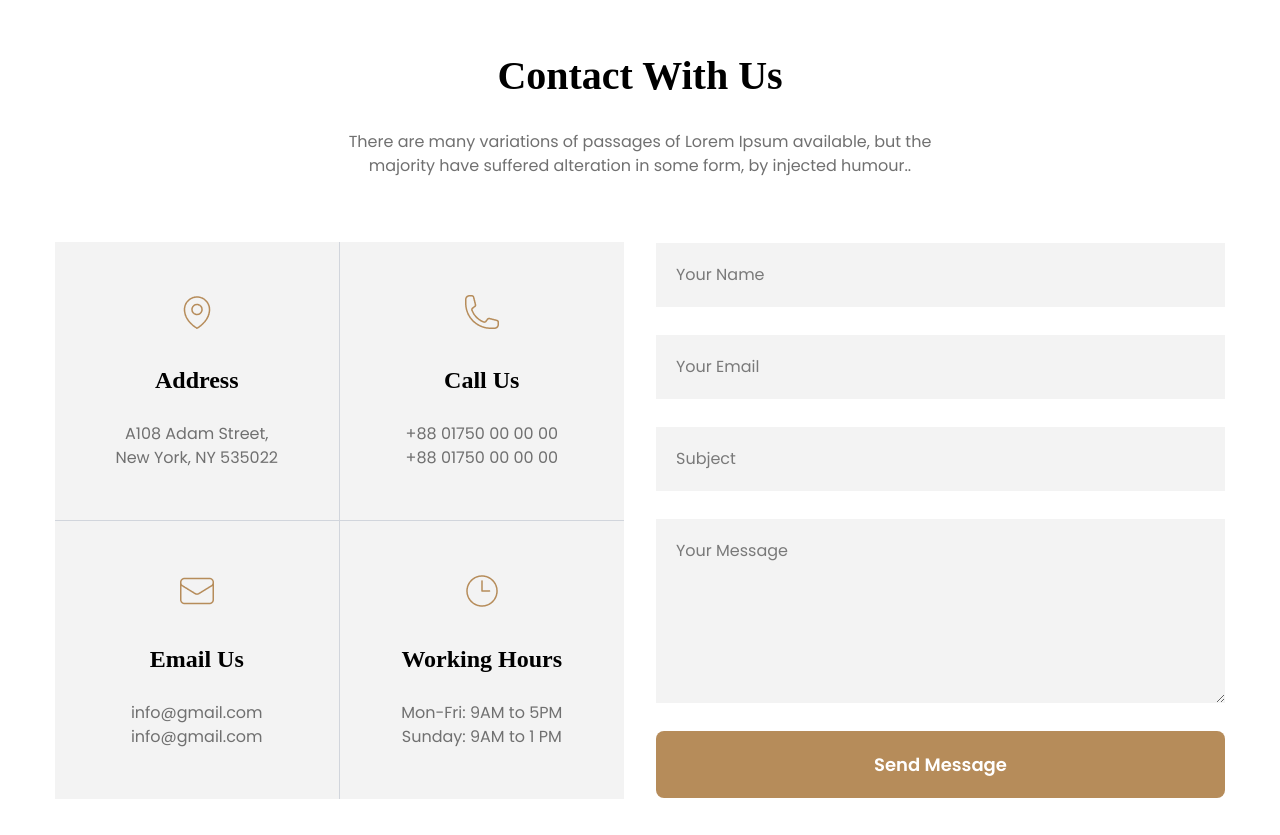
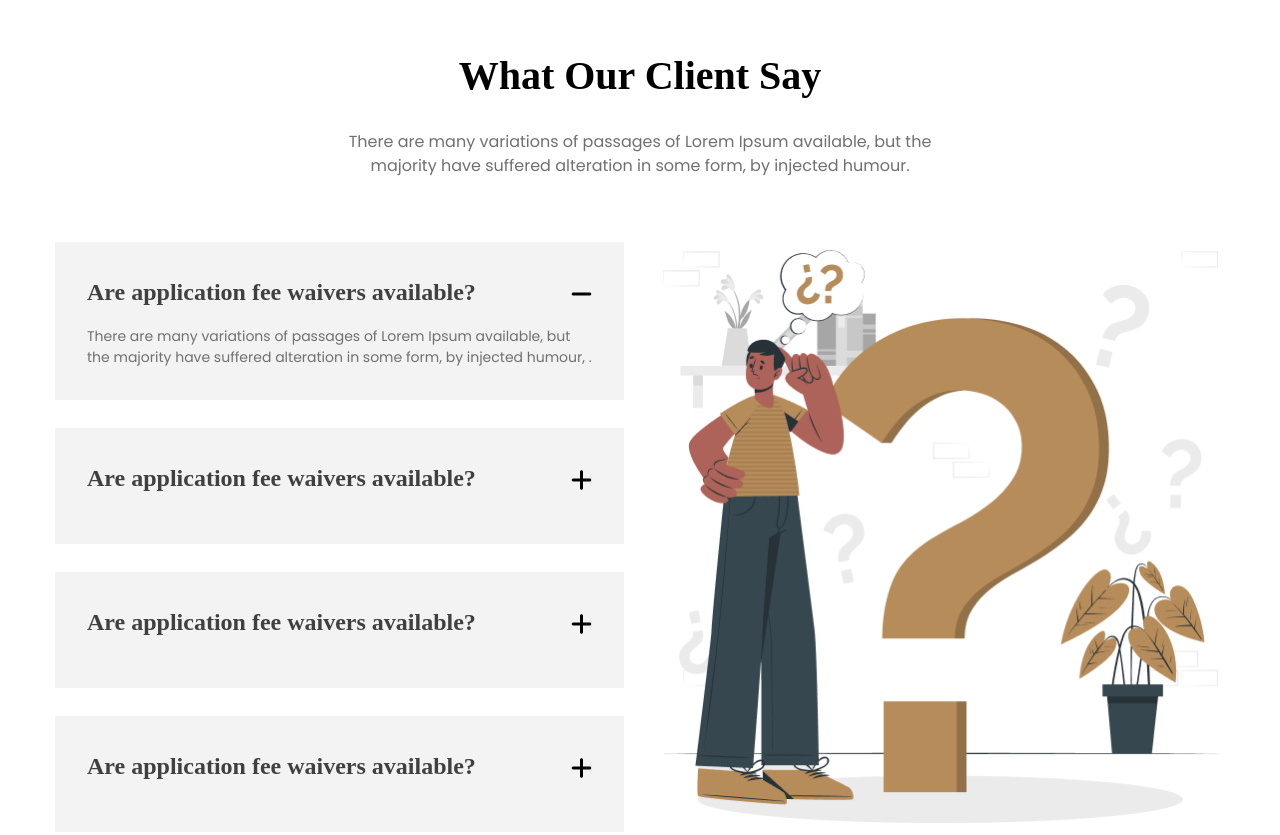
Before and after one commit to codebyelham/legal-solutions, a plain HTML site: page index.html in a window 1280 px wide. Shown: the part 2960-3795 px from the top of the page. Drawn offline with nearby package versions, Linux system fonts and the light colour scheme.

Commit message:
added new section: faq and question

```diff
--- a/index.html
+++ b/index.html
@@ -17,7 +17,7 @@
 
 
 
-<body class="font-[Poppins]">
+<body class="font-[Poppins] scroll-smooth">
   <header class="max-w-[1170px] mx-auto">
     <!-- navigation -->
     <nav class="my-12 flex items-center justify-between font-[Poppins]">
@@ -166,7 +166,7 @@
       <!-- client-review-content -->
       <div class="relative mt-10">
         <div style="background:linear-gradient(rgba(17, 17, 17, 0.8)),url(./images/banner.png);"
-          class="py-[96px] px-[135px]">
+          class="py-[96px] px-[135px] rounded-[8px]">
           <div class="flex justify-center items-center flex-col">
             <div class="mb-5"">
               <img src=" ./images/person.png" alt="">
@@ -185,7 +185,56 @@
     </section>
 
     <!-- question -->
-    <section></section>
+    <section class="max-w-[1170px] mx-auto">
+      <!-- section-heading -->
+      <div class="w-1/2 text-center mx-auto">
+        <h3 class="font-[EbGaramond] text-[40px] font-extrabold">What Our Client Say</h3>
+        <p class="text-[#707070] text-[16px] font-normal mt-6">There are many variations of passages of Lorem Ipsum
+          available, but the majority have suffered alteration in some form,
+          by injected humour.</p>
+      </div>
+      <!-- question-conteainer -->
+      <div class="md:flex items-center justify-between gap-8 mt-16">
+        <div class="w-[570px] space-y-7">
+          <!-- card-1  -->
+          <div class="p-8 bg-[#F3F3F3] relative">
+            <h4 class="font-[EbGaramond] text-[24px] text-[#414040] font-extrabold mb-4">Are application fee waivers
+              available?
+            </h4>
+            <p class="text-[14px] text-[#707070]">There are many variations of passages of Lorem Ipsum available, but
+              the majority
+              have suffered alteration in some form,
+              by injected humour, .</p>
+            <i class="fa-solid fa-minus absolute right-[32px] top-[40px] text-[24px]"></i>
+          </div>
+          <!-- card-2 -->
+          <div class="p-8 bg-[#F3F3F3] relative">
+            <h4 class="font-[EbGaramond] text-[24px] text-[#414040] font-extrabold mb-4">Are application fee waivers
+              available?
+            </h4>
+            <i class="fa-solid fa-plus absolute right-[32px] top-[40px] text-[24px]"></i>
+          </div>
+          <!-- card-3 -->
+          <div class="p-8 bg-[#F3F3F3] relative">
+            <h4 class="font-[EbGaramond] text-[24px] text-[#414040] font-extrabold mb-4">Are application fee waivers
+              available?
+            </h4>
+            <i class="fa-solid fa-plus absolute right-[32px] top-[40px] text-[24px]"></i>
+          </div>
+          <!-- card-4 -->
+          <div class="p-8 bg-[#F3F3F3] relative">
+            <h4 class="font-[EbGaramond] text-[24px] text-[#414040] font-extrabold mb-4">Are application fee waivers
+              available?
+            </h4>
+            <i class="fa-solid fa-plus absolute right-[32px] top-[40px] text-[24px]"></i>
+          </div>
+        </div>
+        <div>
+          <img src="./images/faq.png" alt="" class="w-full">
+        </div>
+      </div>
+      <div></div>
+    </section>
 
     <!-- contact -->
     <section class=" max-w-[1170px] mx-auto my-32">
```
